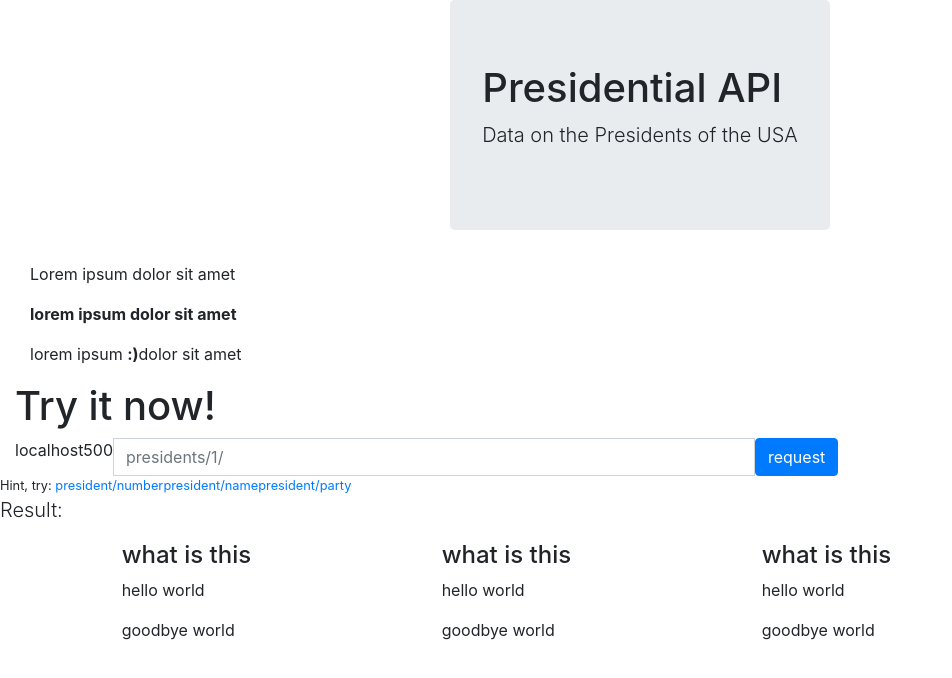
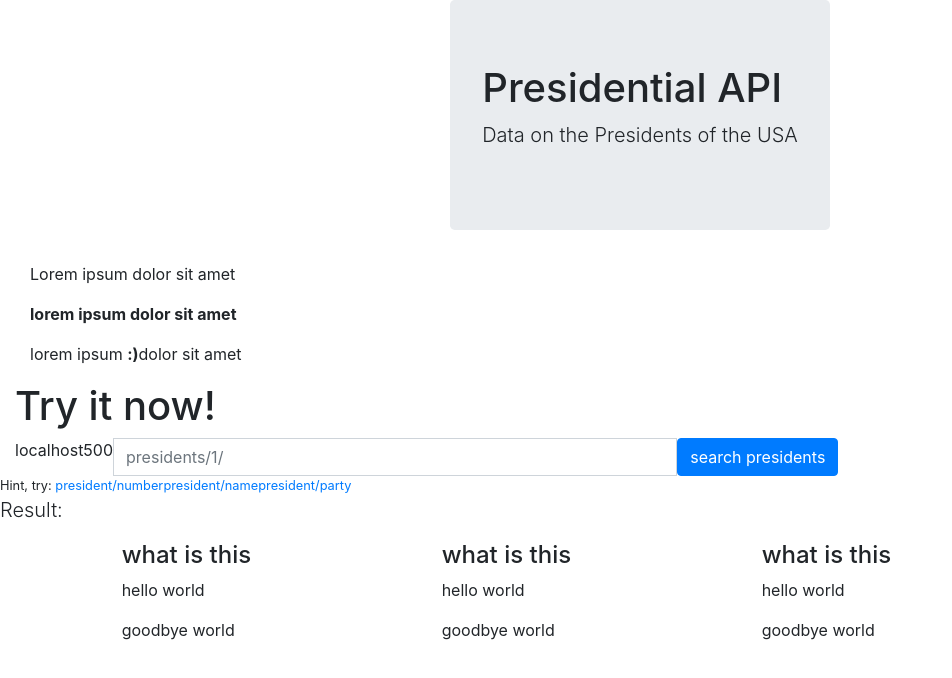
Before and after one commit to afierros91/MyPresidentialAPI, a React (Create React App) app in the folder presidentialClient/presidential-client/: page / in a window 1280 px wide. Shown: the top 678 px of the page, without its empty margins (0-952 px from the left). Built offline with nearby package versions, Linux system fonts and the light colour scheme; no server answers.

Commit message:
added axios call

```diff
--- a/presidentialClient/presidential-client/src/components/home.js
+++ b/presidentialClient/presidential-client/src/components/home.js
@@ -34,7 +34,7 @@ class Home extends Component {
                             <input type="text" className="form-control" placeholder="presidents/1/" />
                             <span className="input-group-btn">
                                 <button onClick={(e) => this.setState({ search: e.target.value })}
-                                 className="btn btn-primary">request</button>
+                                 className="btn btn-primary">search presidents</button>
                             </span>
                         </div>
                         <div className="row">
```
